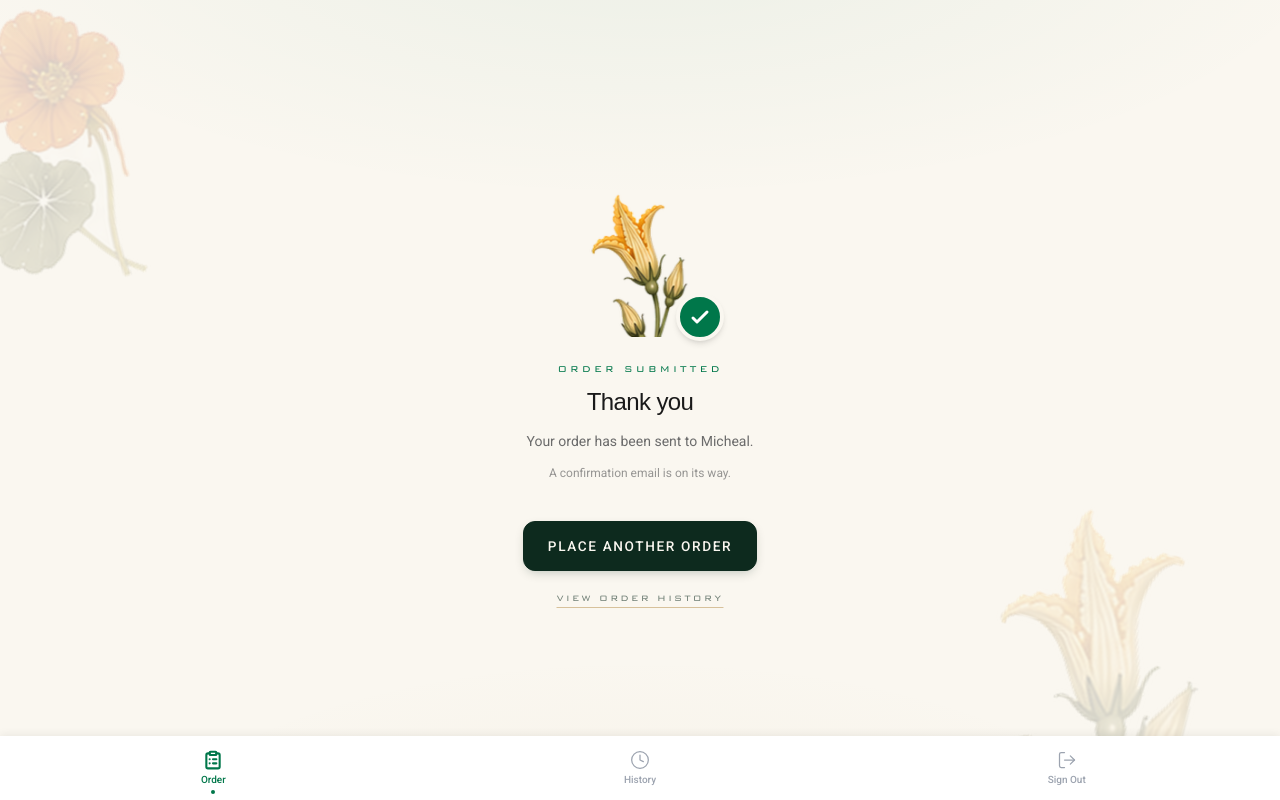
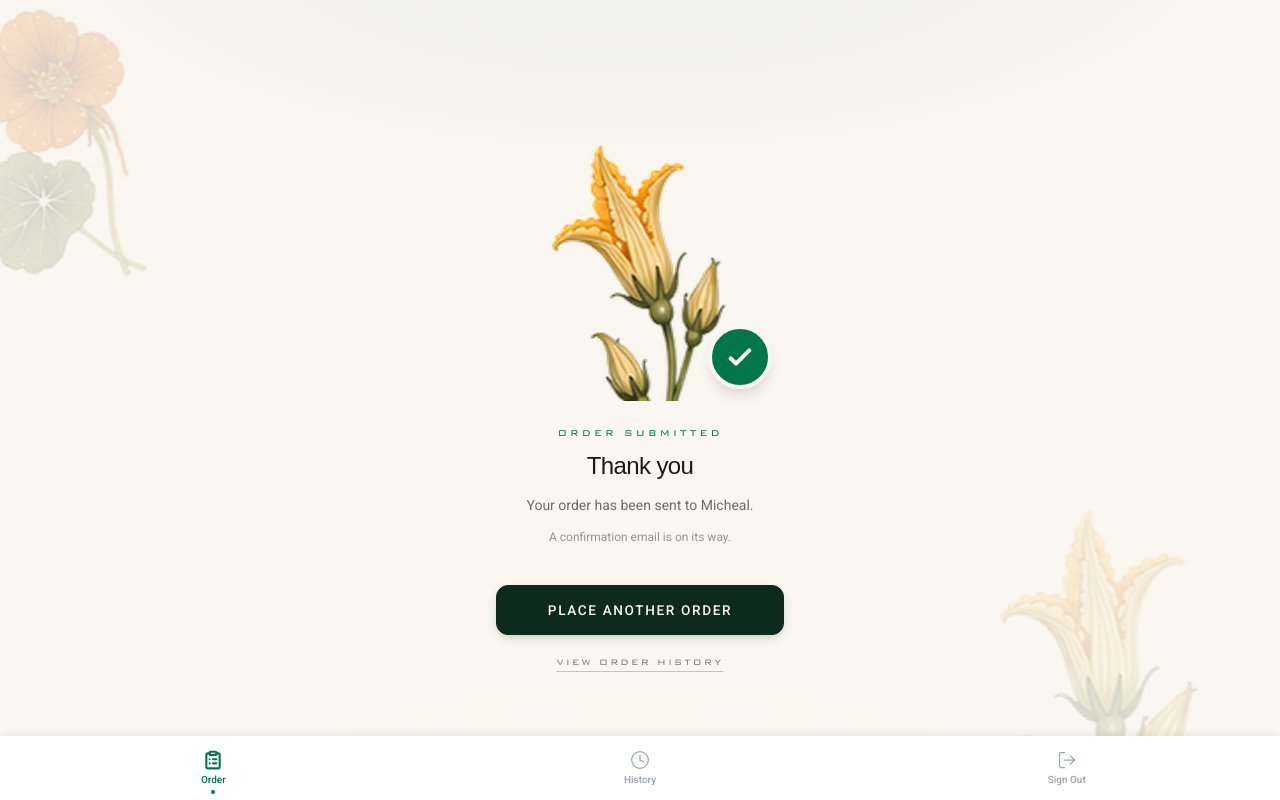
Before and after one commit to MichealBreedlove/press-farm-os, a Next.js app: page /order/confirmed in a window 1280 px wide. Built offline with nearby package versions, Linux system fonts and the light colour scheme; a web font is replaced by a local one.

Commit message:
style: enlarge order confirmation hero squash blossom (128/160 → 224/288)

```diff
--- a/src/app/order/confirmed/page.tsx
+++ b/src/app/order/confirmed/page.tsx
@@ -28,16 +28,16 @@ export default function OrderConfirmedPage() {
     <main className="login-bg min-h-screen flex flex-col items-center justify-center px-6 py-12">
       <div className="text-center max-w-sm">
         {/* Hero floral mark — replaces generic checkmark with brand illustration */}
-        <div className="relative mx-auto mb-6 w-32 h-32 sm:w-40 sm:h-40 animate-[scale-in_0.4s_ease-out]">
+        <div className="relative mx-auto mb-6 w-56 h-56 sm:w-72 sm:h-72 animate-[scale-in_0.4s_ease-out]">
           <img
             src="/assets/flowers/squash-blossom.png"
             alt=""
             aria-hidden="true"
             className="w-full h-full object-contain"
           />
-          {/* Small green check badge in lower-right */}
-          <div className="absolute -bottom-1 -right-1 w-10 h-10 sm:w-12 sm:h-12 rounded-full bg-farm-green border-4 border-farm-cream shadow-md flex items-center justify-center">
-            <svg className="w-5 h-5 sm:w-6 sm:h-6 text-white" fill="none" viewBox="0 0 24 24" stroke="currentColor" strokeWidth={3}>
+          {/* Green check badge in lower-right */}
+          <div className="absolute bottom-2 right-2 sm:bottom-3 sm:right-3 w-14 h-14 sm:w-16 sm:h-16 rounded-full bg-farm-green border-4 border-farm-cream shadow-lg flex items-center justify-center">
+            <svg className="w-7 h-7 sm:w-8 sm:h-8 text-white" fill="none" viewBox="0 0 24 24" stroke="currentColor" strokeWidth={3}>
               <path strokeLinecap="round" strokeLinejoin="round" d="M5 13l4 4L19 7" />
             </svg>
           </div>
```
